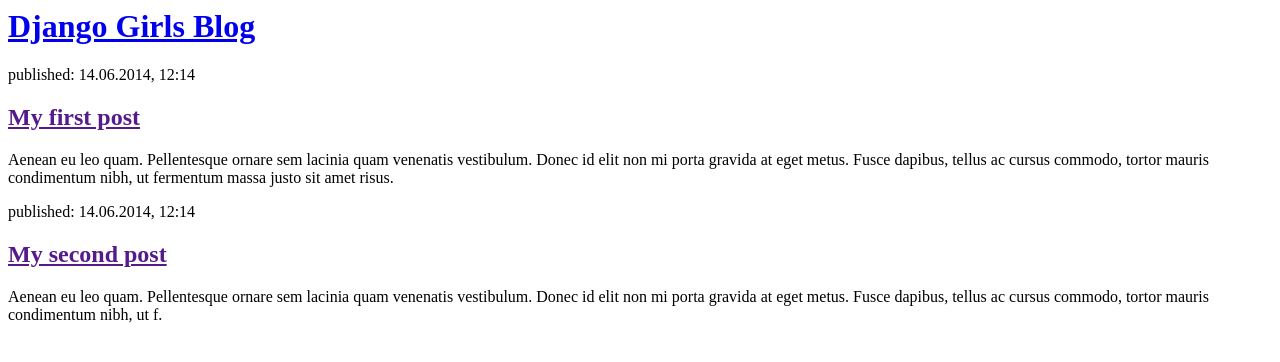
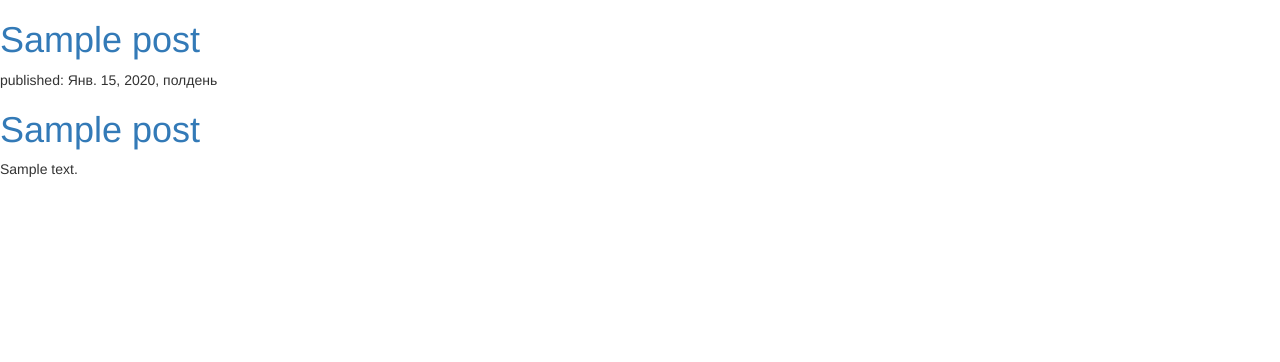
Before and after one commit to Agskvortsov/django_web_app, a Django app: page / in a window 1280 px wide. Shown: the top 362 px of the page. Run offline with Django 3.2, Linux system fonts and the light colour scheme; tables that the repository leaves empty hold one stand-in row (values such as "Sample post"); some libraries are stand-ins or nearby versions.

Commit message:
Templates added

```diff
--- a/blog/templates/blog/post_list.html
+++ b/blog/templates/blog/post_list.html
@@ -1,22 +1,36 @@
 <html>
     <head>
         <title>Django Girls blog</title>
+		<link rel="stylesheet" href="//maxcdn.bootstrapcdn.com/bootstrap/3.2.0/css/bootstrap.min.css">
+<link rel="stylesheet" href="//maxcdn.bootstrapcdn.com/bootstrap/3.2.0/css/bootstrap-theme.min.css">
     </head>
     <body>
-        <div>
-            <h1><a href="/">Django Girls Blog</a></h1>
+
+
+        {% for post in posts %}
+    <div>
+		<h1><a href="">{{ post.title }}</a></h1>
+        <p>published: {{ post.published_date }}</p>
+        <h1><a href="">{{ post.title }}</a></h1>
+        <p>{{ post.text|linebreaksbr }}</p>
+    </div>
+{% endfor %}
+<!--
+		<div>
+            {{posts}}
         </div>
 
         <div>
-            <p>published: 14.06.2014, 12:14</p>
-            <h2><a href="">My first post</a></h2>
-            <p>Aenean eu leo quam. Pellentesque ornare sem lacinia quam venenatis vestibulum. Donec id elit non mi porta gravida at eget metus. Fusce dapibus, tellus ac cursus commodo, tortor mauris condimentum nibh, ut fermentum massa justo sit amet risus.</p>
+            {{posts}}
+        </div>
+        <div>
+			{{posts}}
         </div>
 
         <div>
-            <p>published: 14.06.2014, 12:14</p>
-            <h2><a href="">My second post</a></h2>
-            <p>Aenean eu leo quam. Pellentesque ornare sem lacinia quam venenatis vestibulum. Donec id elit non mi porta gravida at eget metus. Fusce dapibus, tellus ac cursus commodo, tortor mauris condimentum nibh, ut f.</p>
+			{{posts}}
+
         </div>
+-->
     </body>
 </html>
--- a/blog/views.py
+++ b/blog/views.py
@@ -1,6 +1,8 @@
 from django.shortcuts import render
-
+from .models import Post
+from django.utils import timezone
 # Create your views here.
 
 def post_list(request):
-    return render(request, 'blog/post_list.html', {})
+    posts = Post.objects.all()
+    return render(request, 'blog/post_list.html', {'posts': posts})
--- a/site_new/urls.py
+++ b/site_new/urls.py
@@ -20,4 +20,5 @@
 urlpatterns = [
     url(r'^admin/', admin.site.urls),
 	url(r'', include('blog.urls')),
+	# url(r'^post/(?P<pk>\d+)/$', views.post_detail, name='post_detail'),
 ]
```
